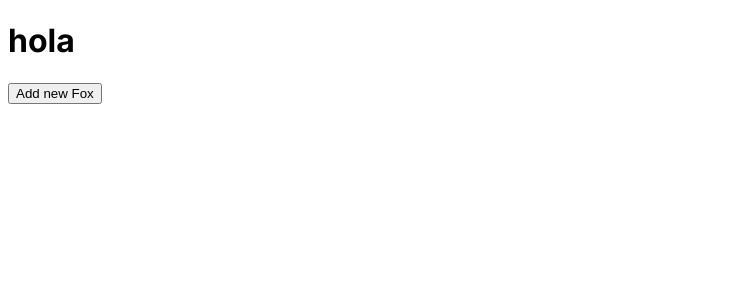
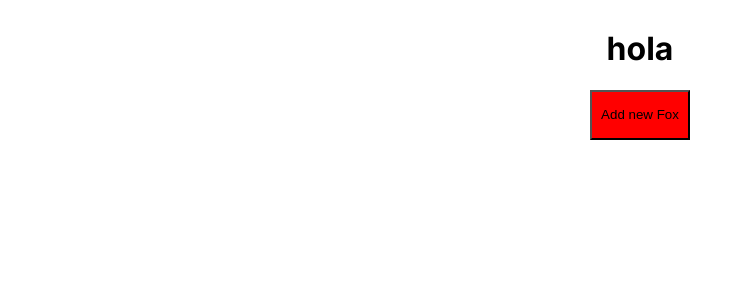
Before and after one commit to Willd233/Curso-Ts-app, a Next.js app: page / in a window 1280 px wide. Shown: the top 300 px of the page, without its empty margins (0-745 px from the left). Built offline with nearby package versions, Linux system fonts and the light colour scheme.

Commit message:
style element

```diff
--- a/src/app/components/RandomFox.tsx
+++ b/src/app/components/RandomFox.tsx
@@ -1,8 +1,12 @@
+import { useRef } from "react";
+
 export const RandomFox = ({ image }: { image: string }) => {
+const node = useRef<HTMLImageElement>(null);
+
   return (
     <img
-        width={300}
-        height="auto"
+    className="foxImage"
+      ref={node}
       src={image}
       alt="Random Fox"
     />
--- a/src/app/components/buttom.tsx
+++ b/src/app/components/buttom.tsx
@@ -4,7 +4,9 @@ type ClickHandler = () => void;
 
 export default function AddFoxButton({ onClick }: { onClick: ClickHandler }) {
   return (
-    <button onClick={onClick}>
+    <button
+    className="button"
+    onClick={onClick}>
       Add new Fox
     </button>
   );
--- a/src/app/layout.tsx
+++ b/src/app/layout.tsx
@@ -1,7 +1,6 @@
 import type { Metadata } from 'next'
 import { Inter } from 'next/font/google'
 import '../style/index.scss'
-import '../style/components/_layout.scss'
 
 const inter = Inter({ subsets: ['latin'] })
 
--- a/src/style/components/_layout.scss
+++ b/src/style/components/_layout.scss
@@ -1,3 +1,11 @@
+html{
+    display: grid;
+    justify-content: center;
+
+}
 h1{
+    width: 100%;
+    display: grid;
+    justify-content: center;
     font-size: 2rem;
 }
--- /dev/null
+++ b/src/style/components/button.scss
@@ -0,0 +1,8 @@
+.button {
+    width: 100px;
+    height: 50px;
+    background: red;
+    margin: 0 auto;
+    display: grid;
+    align-items: center;
+}
--- /dev/null
+++ b/src/style/components/foximage.scss
@@ -0,0 +1,5 @@
+.foxImage{
+    width: 300px;
+    height: auto;
+    padding: 20px;
+}
--- a/src/style/index.scss
+++ b/src/style/index.scss
@@ -1,2 +1,4 @@
 //components.
 @import './components/layout';
+@import './components/foximage.scss';
+@import './components/button.scss';
```
Lines whose indentation alone changed are shown as unchanged.
